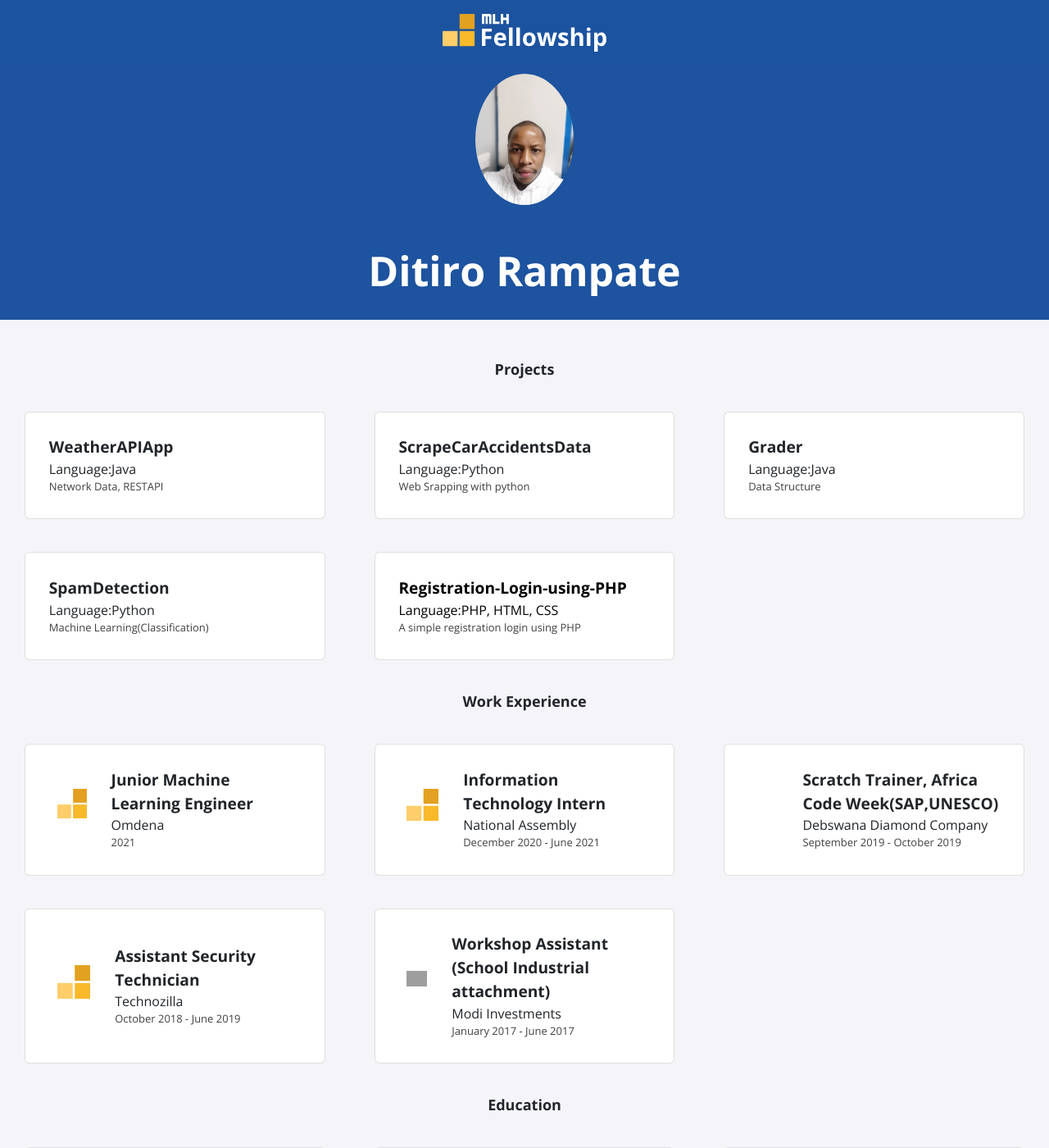
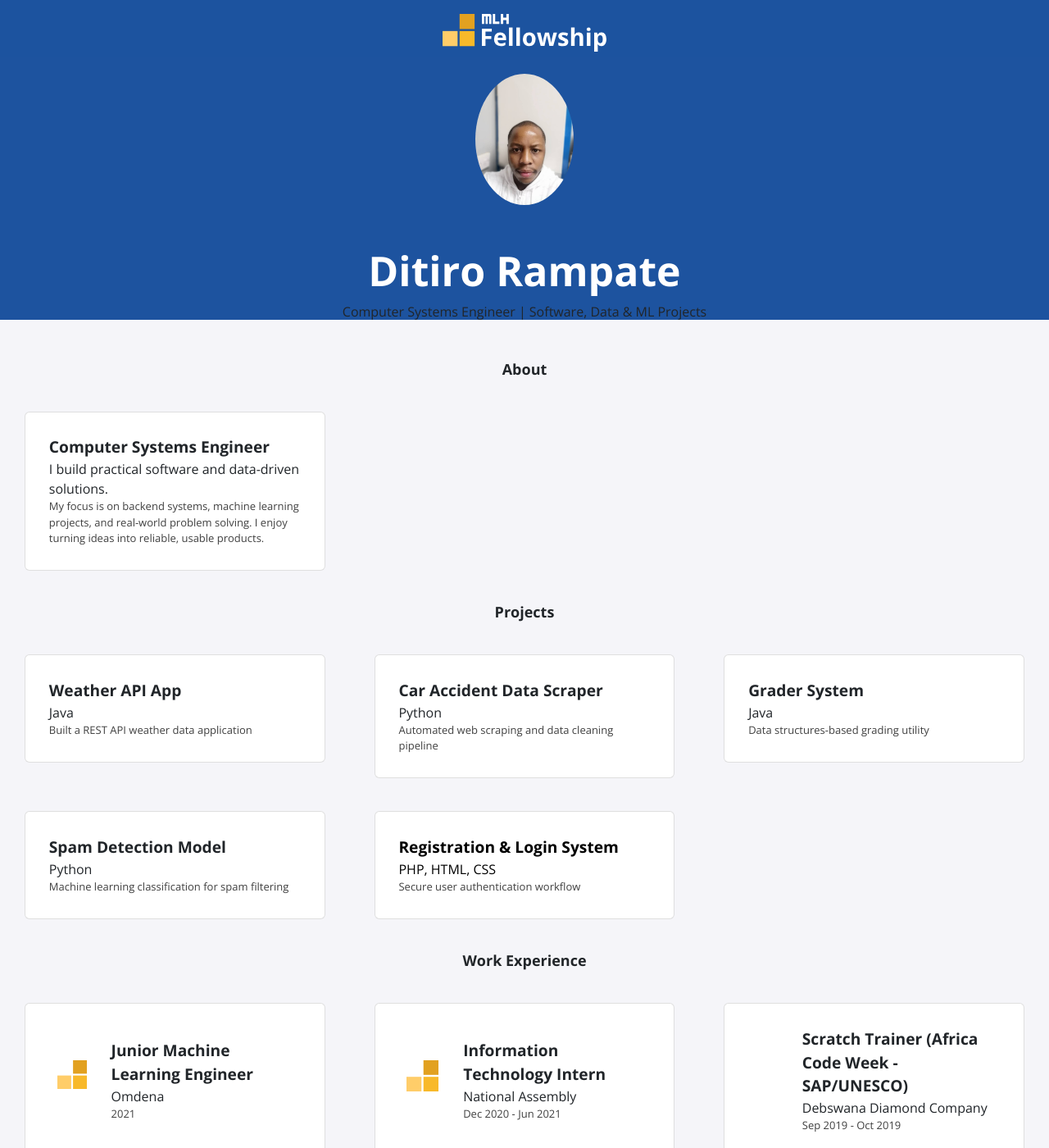
Before and after one commit to ditirodt/ditirodt.github.io, a Jekyll site: the page built from index.html, in a window 1280 px wide and 1400 px high. Shown: the whole window at 82% size. Built offline with Jekyll 4.4.1, drawn with Linux system fonts in a browser that asks for light colours; nearby versions of some CDN libraries; some of the changed text lies outside the part shown; grey boxes are pictures that could not be loaded.

Commit message:
Modernize portfolio content, SEO, and contact sections

```diff
--- a/_config.yml
+++ b/_config.yml
@@ -1,13 +1,12 @@
 title: "Ditiro Rampate"
-email: ditirorampate@gmail.com
-description: >- # this means to ignore newlines until "baseurl:"
-  Write an awesome description for your new site here. You can edit this
-  line in _config.yml. It will appear in your document head meta (for
-  Google search results) and in your feed.xml site description.
+email: "ditirorampate@gmail.com"
+description: >-
+  Computer Systems Engineer building practical software, data, and machine learning solutions.
 baseurl: "/"
 url: "https://ditirodt.github.io"
-twitter_username: ditiro_dt
-github_username:  ditirodt
+twitter_username: "ditiro_dt"
+github_username: "ditirodt"
+linkedin_username: "ditiro-rampate"
 
 sass:
   sass_dir: _sass
--- a/_data/experience.yml
+++ b/_data/experience.yml
@@ -5,20 +5,20 @@
 
 - role: Information Technology Intern
   company: National Assembly
-  dates: December 2020 - June 2021
+  dates: Dec 2020 - Jun 2021
   logo: fellowship.svg
 
-- role: Scratch Trainer, Africa Code Week(SAP,UNESCO)
+- role: Scratch Trainer (Africa Code Week - SAP/UNESCO)
   company: Debswana Diamond Company
-  dates: September 2019 - October 2019
+  dates: Sep 2019 - Oct 2019
   logo: africacodeweek.jpg
 
 - role: Assistant Security Technician
   company: Technozilla
-  dates: October 2018 - June 2019
+  dates: Oct 2018 - Jun 2019
   logo: fellowship.svg
 
-- role: Workshop Assistant (School Industrial attachment)
+- role: Workshop Assistant (Industrial Attachment)
   company: Modi Investments
-  dates: January 2017 - June 2017
-  logo:
+  dates: Jan 2017 - Jun 2017
+  logo: fellowship.svg
--- a/_data/projects.yml
+++ b/_data/projects.yml
@@ -1,20 +1,20 @@
-- title: WeatherAPIApp
-  event: Language:Java
-  date: Network Data, RESTAPI
+- title: Weather API App
+  event: Java
+  date: Built a REST API weather data application
 
-- title: ScrapeCarAccidentsData
-  event: Language:Python
-  date: Web Srapping with python
+- title: Car Accident Data Scraper
+  event: Python
+  date: Automated web scraping and data cleaning pipeline
 
-- title: Grader
-  event: Language:Java
-  date: Data Structure
+- title: Grader System
+  event: Java
+  date: Data structures-based grading utility
 
-- title: SpamDetection
-  event: Language:Python
-  date: Machine Learning(Classification)
+- title: Spam Detection Model
+  event: Python
+  date: Machine learning classification for spam filtering
 
-- title: Registration-Login-using-PHP
-  event: Language:PHP, HTML, CSS
-  date: A simple registration login using PHP
+- title: Registration & Login System
+  event: PHP, HTML, CSS
+  date: Secure user authentication workflow
   page-name: sprint1
--- /dev/null
+++ b/_includes/about.html
@@ -0,0 +1,13 @@
+<h2>About</h2>
+<div class="card-container">
+  <div class="card">
+    <div class="info">
+      <p class="title">Computer Systems Engineer</p>
+      <p class="location">I build practical software and data-driven solutions.</p>
+      <p class="dates">
+        My focus is on backend systems, machine learning projects, and real-world problem solving.
+        I enjoy turning ideas into reliable, usable products.
+      </p>
+    </div>
+  </div>
+</div>
--- /dev/null
+++ b/_includes/contact.html
@@ -0,0 +1,14 @@
+<h2>Contact</h2>
+<div class="card-container">
+  <div class="card">
+    <div class="info">
+      <p class="title">Let’s connect</p>
+      <p class="location">Open to software, data, and ML opportunities.</p>
+      <p class="dates">
+        Email: <a href="mailto:ditirorampate@gmail.com">ditirorampate@gmail.com</a><br>
+        GitHub: <a href="https://github.com/ditirodt" target="_blank">github.com/ditirodt</a><br>
+        LinkedIn: <a href="https://www.linkedin.com/in/ditiro-rampate/" target="_blank">linkedin.com/in/ditiro-rampate</a>
+      </p>
+    </div>
+  </div>
+</div>
--- a/_includes/header.html
+++ b/_includes/header.html
@@ -2,11 +2,11 @@
     <!-- Required meta tags -->
     <meta charset="utf-8">
     <meta name="viewport" content="width=device-width, initial-scale=1, shrink-to-fit=no">
-    <meta property="og:title" content="Personal Portfolio">
+    <meta property="og:title" content="Ditiro Rampate | Portfolio">
     <meta property="og:description"
-        content="My Personal Portfolio">
-    <meta property="og:image" content="./assets/img/social-link.jpg">
-    <meta property="og:url" content="{{ page.url }}">
+        content="Computer Systems Engineer building practical software, data, and machine learning solutions.">
+    <meta property="og:image" content="{{ site.url }}/assets/img/social-link.jpg">
+    <meta property="og:url" content="{{ site.url }}{{ page.url }}">
 
     <script src="https://code.jquery.com/jquery-3.3.1.slim.min.js"
         integrity="sha384-q8i/X+965DzO0rT7abK41JStQIAqVgRVzpbzo5smXKp4YfRvH+8abtTE1Pi6jizo"
--- a/_includes/profile.html
+++ b/_includes/profile.html
@@ -1,6 +1,7 @@
 <div class="profile">
     <div class="profile-picture">
-        <img alt src="./assets/img/logo.jpeg">
+        <img alt="Ditiro Rampate profile photo" src="./assets/img/logo.jpeg">
     </div>
     <h1>{{ site.title }}</h1>
+    <p>Computer Systems Engineer | Software, Data & ML Projects</p>
 </div>
--- a/index.html
+++ b/index.html
@@ -9,11 +9,15 @@
 
     {% include profile.html %}
 
+    {% include about.html %}
+
     {% include projects.html %}
 
     {% include experience.html %}
 
     {% include education.html %}
+
+    {% include contact.html %}
 </body>
 
 </html>
```
Also changed, not shown: other parts of _includes/header.html (+0 -2 lines).
